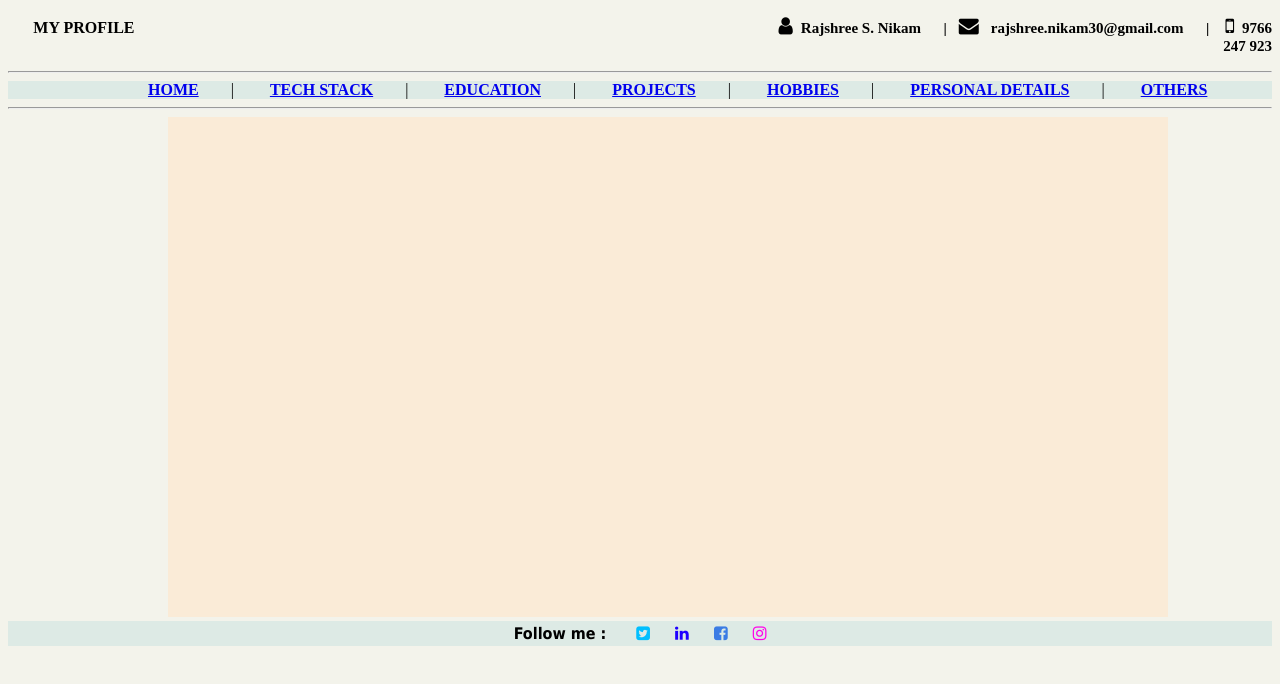
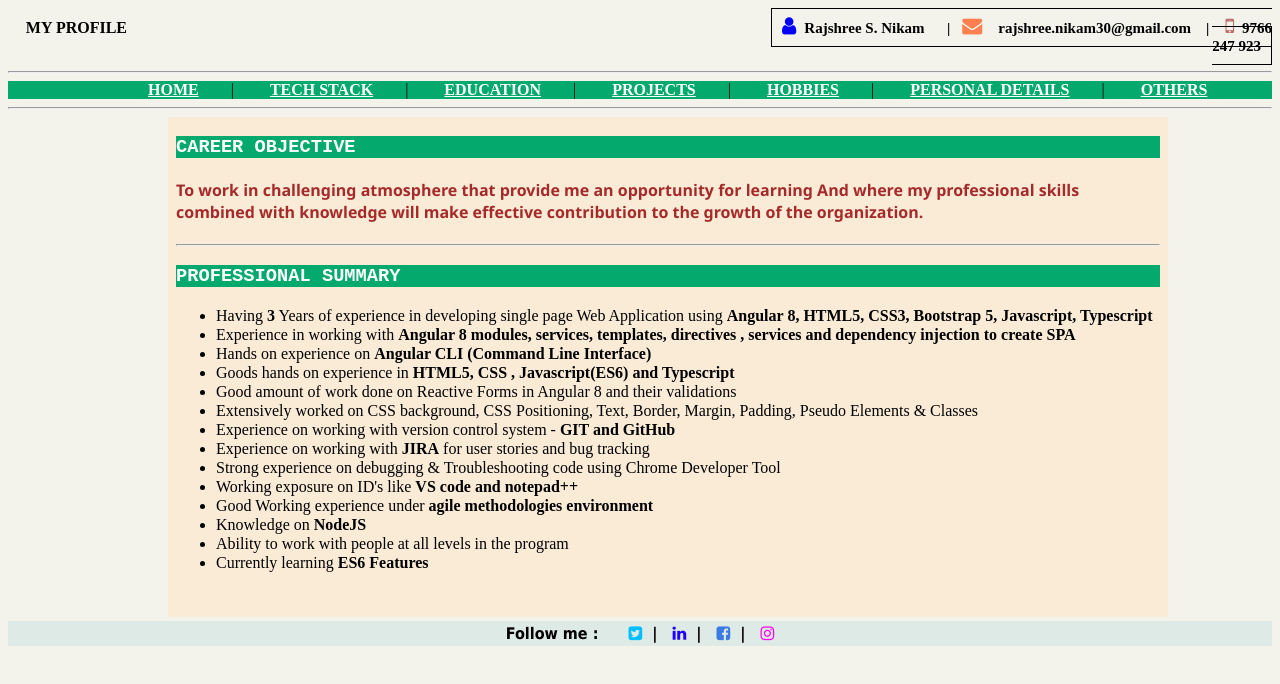
Before and after one commit to rajshreenikam/myProfile, a plain HTML site: page index.html in a window 1280 px wide. Drawn offline with Linux system fonts and the light colour scheme.

Commit message:
Applied css
Applied css

```diff
--- a/home.html
+++ b/home.html
@@ -5,19 +5,35 @@
   <title>
     Home
   </title>
-      <!-- This is header section -->
+  <!-- This is header section  -->
+  <style>
+    #obj{
+      color:brown;
+      font-family:'Segoe UI', Tahoma, Geneva, Verdana, sans-serif;
+    }
+    .one{
+      background-color:#04AA6D;
+      color: white;
+      font-family: 'Courier New', Courier, monospace;
+      font-weight:900;
+    }
+    li{
+      line-height: 19px;
+    }
+  </style>
 </head>
 
 <body>
+  <!-- This is body section  -->
   <section>
     <article>
-      <h3 style="background-color:#04AA6D;color: white;">CAREER OBJECTIVE</h3>
-      <h4>To work in challenging atmosphere that provide me an opportunity for learning And where my professional skills
+      <h3 class="one">CAREER OBJECTIVE</h3>
+      <h4 id="obj">To work in challenging atmosphere that provide me an opportunity for learning And where my professional skills
         combined with knowledge will make effective contribution to the growth of the organization.</h4>
     </article>
     <hr>
     <article>
-      <h3 style="background-color:#04AA6D;color: white;">PROFESSIONAL SUMMARY</h3>
+      <h3 class="one">PROFESSIONAL SUMMARY</h3>
       <ul>
         <li>Having <b>3</b> Years of experience in developing single page Web Application using <b>Angular 8, HTML5,
             CSS3, Bootstrap 5, Javascript, Typescript</b> </li>
--- a/index.html
+++ b/index.html
@@ -18,7 +18,7 @@
         }
 
         a {
-
+            color: white;
             font-weight: bold;
         }
 
@@ -39,6 +39,10 @@
 
         body {
             background-color: rgb(243, 243, 235);
+        }
+        .icon{
+            border:1px solid;
+            padding:10px;
         }
     </style>
 </head>
@@ -61,48 +65,43 @@
                 &nbsp;&nbsp;&nbsp;&nbsp;&nbsp;&nbsp;&nbsp;&nbsp;&nbsp;&nbsp;&nbsp;&nbsp;&nbsp;&nbsp;&nbsp;&nbsp;&nbsp;
                 &nbsp;
                 <!--This is font awesome icon-->
-                <i class="fa fa-user fasize" aria-hidden="true" style="font-size:20px"></i>&nbsp; <b
-                    style="font-size:15px">Rajshree S. Nikam &nbsp; &nbsp; &nbsp;|</b> &nbsp;
-                <i class="fa fa-envelope fasize" aria-hidden="true" style="font-size:20px"></i>&nbsp; &nbsp;<b
-                    style="font-size:15px">rajshree.nikam30@gmail.com &nbsp; &nbsp; &nbsp;|</b> &nbsp;&nbsp;
-                <i class="fa fa-mobile fasize" aria-hidden="true" style="font-size:20px"></i>&nbsp; <b
-                    style="font-size:15px">9766 247 923</b>
+                <span class="icon">
+                <i class="fa fa-user fasize" aria-hidden="true" style="font-size:20px;color:blue"></i>&nbsp;
+                <b style="font-size:15px">Rajshree S. Nikam &nbsp; &nbsp; &nbsp;|</b> &nbsp;
+                <i class="fa fa-envelope fasize" aria-hidden="true" style="font-size:20px;color:coral"></i>&nbsp; &nbsp;
+                <b style="font-size:15px;">rajshree.nikam30@gmail.com &nbsp; &nbsp;|</b> &nbsp;&nbsp;
+                <i class="fa fa-mobile fasize" aria-hidden="true" style="font-size:20px;color:rgb(191, 109, 109)"></i>&nbsp;
+                <b style=" font-size:15px">9766 247 923</b>
+                </span>
             </p>
         </div>
     </header>
     <hr>
 
-    <nav style="background-color: #ddeae5;">
+    <nav style="background-color:#04AA6D">
         &nbsp;&nbsp;&nbsp;&nbsp;&nbsp;&nbsp;&nbsp;&nbsp;&nbsp;&nbsp;&nbsp;&nbsp;&nbsp;&nbsp;&nbsp;&nbsp;&nbsp;
         &nbsp;&nbsp;&nbsp;&nbsp;&nbsp;&nbsp;&nbsp;&nbsp;&nbsp;&nbsp;&nbsp;&nbsp;&nbsp;&nbsp;&nbsp;&nbsp;
-        <a href="home.html"
-            target="home">HOME</a>&nbsp;&nbsp;&nbsp;&nbsp;&nbsp;&nbsp;&nbsp;&nbsp;|&nbsp;&nbsp;&nbsp;&nbsp;&nbsp;&nbsp;&nbsp;&nbsp;
-        <a href="techStack.html" target="home">TECH
-            STACK</a>&nbsp;&nbsp;&nbsp;&nbsp;&nbsp;&nbsp;&nbsp;&nbsp;|&nbsp;&nbsp;&nbsp;&nbsp;&nbsp;&nbsp;&nbsp;&nbsp;
-        <a href="education.html"
-            target="home">EDUCATION</a>&nbsp;&nbsp;&nbsp;&nbsp;&nbsp;&nbsp;&nbsp;&nbsp;|&nbsp;&nbsp;&nbsp;&nbsp;&nbsp;&nbsp;&nbsp;&nbsp;
-        <a href="project.html"
-            target="home">PROJECTS</a>&nbsp;&nbsp;&nbsp;&nbsp;&nbsp;&nbsp;&nbsp;&nbsp;|&nbsp;&nbsp;&nbsp;&nbsp;&nbsp;&nbsp;&nbsp;&nbsp;
-        <a href="hobbies.html"
-            target="home">HOBBIES</a>&nbsp;&nbsp;&nbsp;&nbsp;&nbsp;&nbsp;&nbsp;&nbsp;|&nbsp;&nbsp;&nbsp;&nbsp;&nbsp;&nbsp;&nbsp;&nbsp;
-        <a href="personalDetails.html" target="home">PERSONAL
-            DETAILS</a>&nbsp;&nbsp;&nbsp;&nbsp;&nbsp;&nbsp;&nbsp;&nbsp;|&nbsp;&nbsp;&nbsp;&nbsp;&nbsp;&nbsp;&nbsp;&nbsp;
-        <a href="others.html"
-            target="home">OTHERS</a>&nbsp;&nbsp;&nbsp;&nbsp;&nbsp;&nbsp;&nbsp;&nbsp;&nbsp;&nbsp;&nbsp;&nbsp;&nbsp;&nbsp;&nbsp;&nbsp;
+        <a href="home.html" target="home">HOME</a>&nbsp;&nbsp;&nbsp;&nbsp;&nbsp;&nbsp;&nbsp;&nbsp;|&nbsp;&nbsp;&nbsp;&nbsp;&nbsp;&nbsp;&nbsp;&nbsp;
+        <a href="techStack.html" target="home">TECH STACK</a>&nbsp;&nbsp;&nbsp;&nbsp;&nbsp;&nbsp;&nbsp;&nbsp;|&nbsp;&nbsp;&nbsp;&nbsp;&nbsp;&nbsp;&nbsp;&nbsp;
+        <a href="education.html" target="home">EDUCATION</a>&nbsp;&nbsp;&nbsp;&nbsp;&nbsp;&nbsp;&nbsp;&nbsp;|&nbsp;&nbsp;&nbsp;&nbsp;&nbsp;&nbsp;&nbsp;&nbsp;
+        <a href="project.html" target="home">PROJECTS</a>&nbsp;&nbsp;&nbsp;&nbsp;&nbsp;&nbsp;&nbsp;&nbsp;|&nbsp;&nbsp;&nbsp;&nbsp;&nbsp;&nbsp;&nbsp;&nbsp;
+        <a href="hobbies.html" target="home">HOBBIES</a>&nbsp;&nbsp;&nbsp;&nbsp;&nbsp;&nbsp;&nbsp;&nbsp;|&nbsp;&nbsp;&nbsp;&nbsp;&nbsp;&nbsp;&nbsp;&nbsp;
+        <a href="personalDetails.html" target="home">PERSONAL DETAILS</a>&nbsp;&nbsp;&nbsp;&nbsp;&nbsp;&nbsp;&nbsp;&nbsp;|&nbsp;&nbsp;&nbsp;&nbsp;&nbsp;&nbsp;&nbsp;&nbsp;
+        <a href="others.html" target="home">OTHERS</a>&nbsp;&nbsp;&nbsp;&nbsp;&nbsp;&nbsp;&nbsp;&nbsp;&nbsp;&nbsp;&nbsp;&nbsp;&nbsp;&nbsp;&nbsp;&nbsp;
     </nav>
     <hr>
     <div>
         &nbsp;&nbsp;&nbsp;&nbsp; &nbsp;&nbsp;&nbsp;&nbsp;&nbsp;&nbsp;&nbsp;&nbsp;&nbsp;&nbsp;&nbsp;&nbsp;
         &nbsp;&nbsp;&nbsp;&nbsp;&nbsp;&nbsp;&nbsp;&nbsp;&nbsp;&nbsp;&nbsp;&nbsp;
         &nbsp;&nbsp;&nbsp;&nbsp;&nbsp;&nbsp;&nbsp;&nbsp;
-        <iframe width="1000px" height="500px" name="home" style="border:none"></iframe>
+        <iframe width="1000px" height="500px" name="home" style="border:none" src="home.html"></iframe>
     </div>
     <footer>
         <span class="text" style="background-color: #ddeae5;">Follow me : &nbsp;&nbsp;&nbsp;&nbsp;
-            <i class="fa fa-twitter-square" aria-hidden="true" style="color: deepskyblue"></i>&nbsp;&nbsp;&nbsp;&nbsp;
-            <i class="fa fa-linkedin" aria-hidden="true" style="color: rgb(30, 0, 255)"></i>&nbsp;&nbsp;&nbsp;&nbsp;
+            <i class="fa fa-twitter-square" aria-hidden="true" style="color: deepskyblue"></i>&nbsp;&nbsp;<b>|</b>&nbsp;&nbsp;
+            <i class="fa fa-linkedin" aria-hidden="true" style="color: rgb(30, 0, 255)"></i>&nbsp;&nbsp;<b>|</b>&nbsp;&nbsp;
             <i class="fa fa-facebook-square" aria-hidden="true"
-                style="color: rgb(59, 124, 228)"></i>&nbsp;&nbsp;&nbsp;&nbsp;
+                style="color: rgb(59, 124, 228)"></i>&nbsp;&nbsp;<b>|</b>&nbsp;&nbsp;
             <i class="fa fa-instagram" aria-hidden="true" style="color: rgb(255, 0, 234)"></i>
         </span>
     </footer>
```
